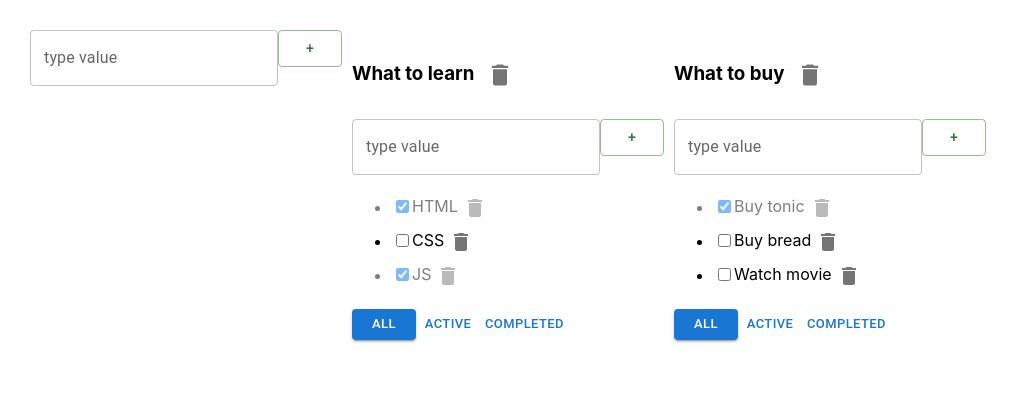
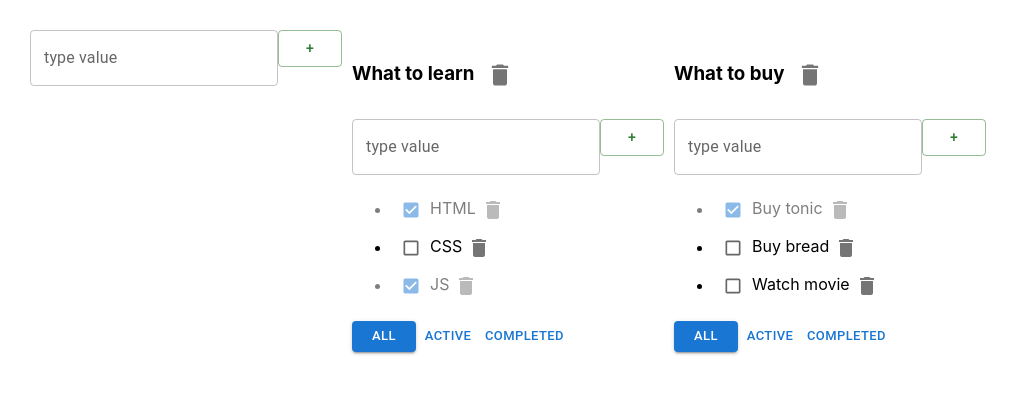
Before and after one commit to dktwho/2-todolist-ts-by-d, a React (Create React App) app: page / in a window 1280 px wide. Shown: the top 394 px of the page, without its empty margins (0-1019 px from the left). Built offline with nearby package versions, Linux system fonts and the light colour scheme.

Commit message:
add Checkbox mui

```diff
--- a/src/Todolist.tsx
+++ b/src/Todolist.tsx
@@ -4,7 +4,7 @@ import {AddItemForm} from "./AddItemForm";
 import {EditableSpan} from "./EditableSpan";
 
 import {Delete} from "@mui/icons-material";
-import {Button, IconButton} from "@mui/material";
+import {Button, Checkbox, IconButton} from "@mui/material";
 
 
 export type TasksType = {
@@ -83,7 +83,11 @@ export const Todolist = ({
 
                     return (
                         <li key={el.id} className={el.isDone ? 'is-done' : ''}>
-                            <input onChange={onChangeStatus} type="checkbox" checked={el.isDone} readOnly/>
+                            <Checkbox size="small"
+                                checked={el.isDone}
+                                onChange={onChangeStatus}
+                            />
+
                             {/*<span>{el.title}</span>*/}
                             <EditableSpan title={el.title} onChange={onChangeTitle}/>
                             <IconButton onClick={onRemoveHandler} size="small">
```
